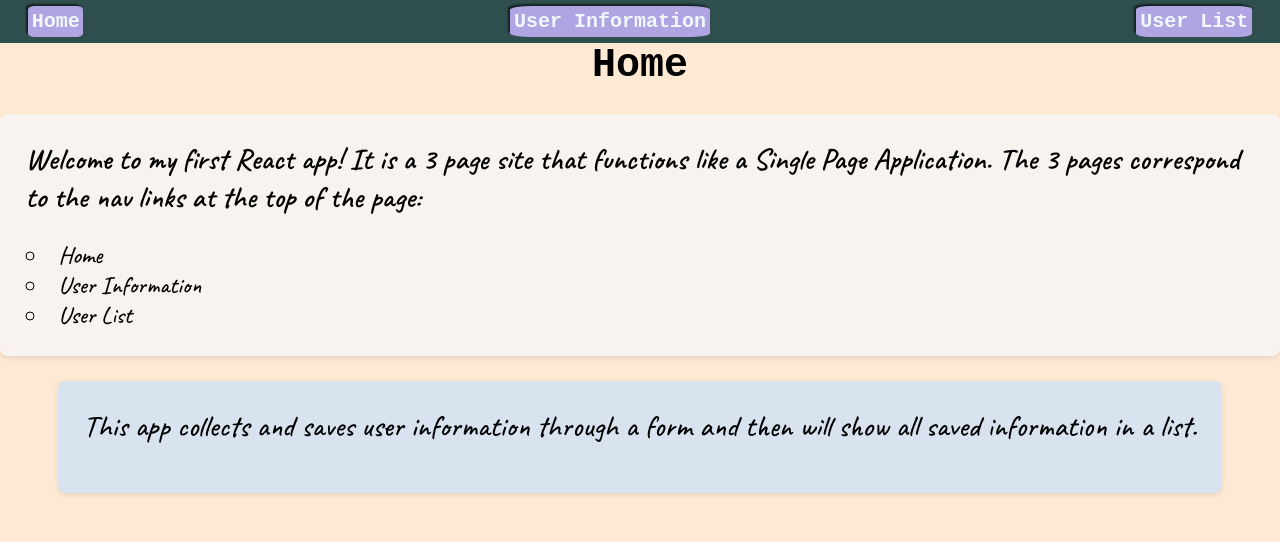
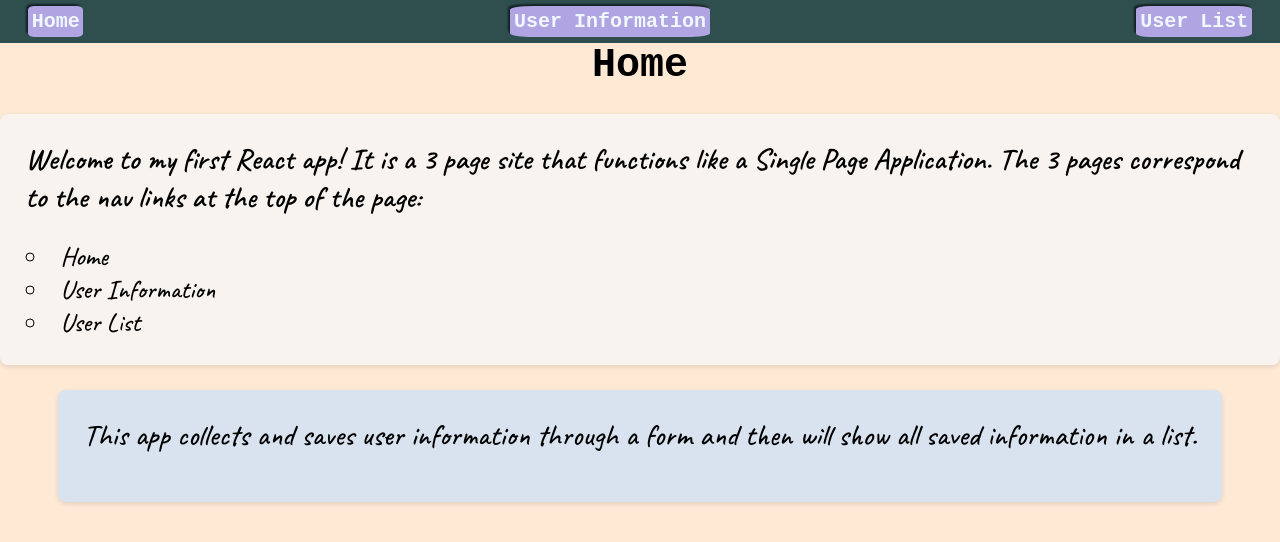
Before and after one commit to dEhiN/CBCDiploma--FSWAD, a React (Vite) app in the folder Module7_MEAN_Stack/assignments/1/code/assignment_one/: page / in a window 1280 px wide. Shown: the top 542 px of the page. Built offline with nearby package versions, Linux system fonts and the light colour scheme; the HTML template or start-up script is replaced by a standard one; a web font is replaced by a local one.

Commit message:
Adjusted the font size for a class

```diff
--- a/Module7_MEAN_Stack/assignments/1/code/assignment_one/src/App.css
+++ b/Module7_MEAN_Stack/assignments/1/code/assignment_one/src/App.css
@@ -23,7 +23,7 @@ body {
 
 /* Adjust the size to make it 1.2 times bigger than the base font size. */
 .font-size-md {
-    font-size: 1.2em;
+    font-size: 1.3em;
 }
 
 /* Create classes to apply the different Google fonts that have been added to index.html. This allows any font to be applied by just using the correct class. */
```
